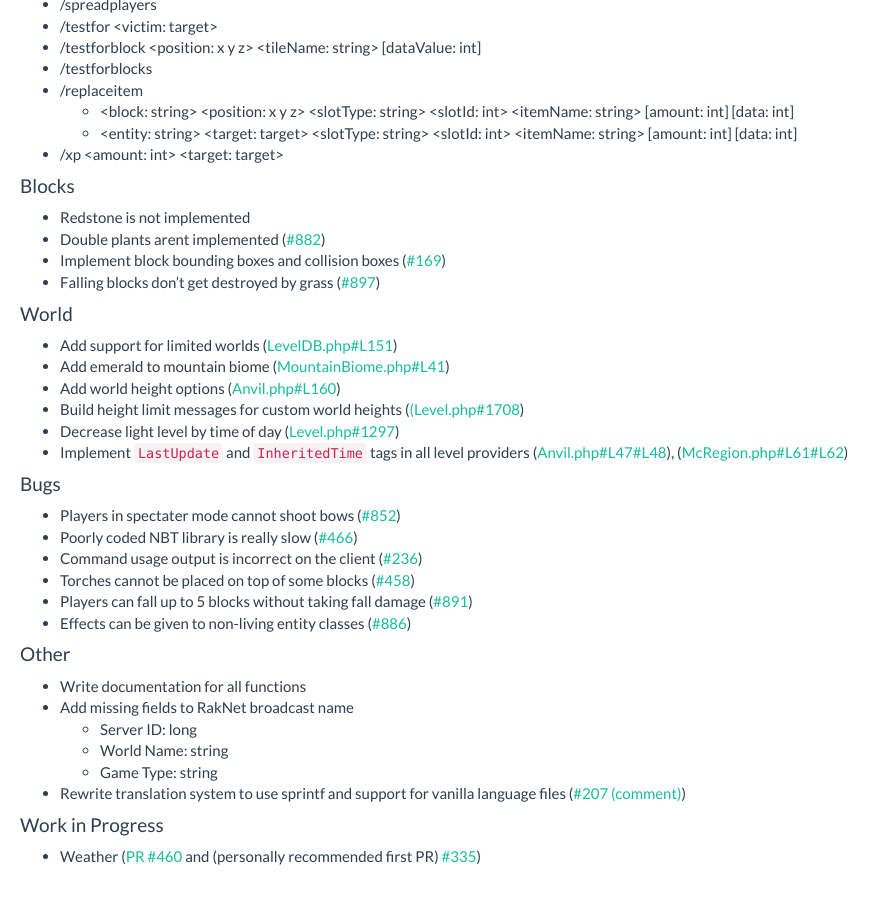
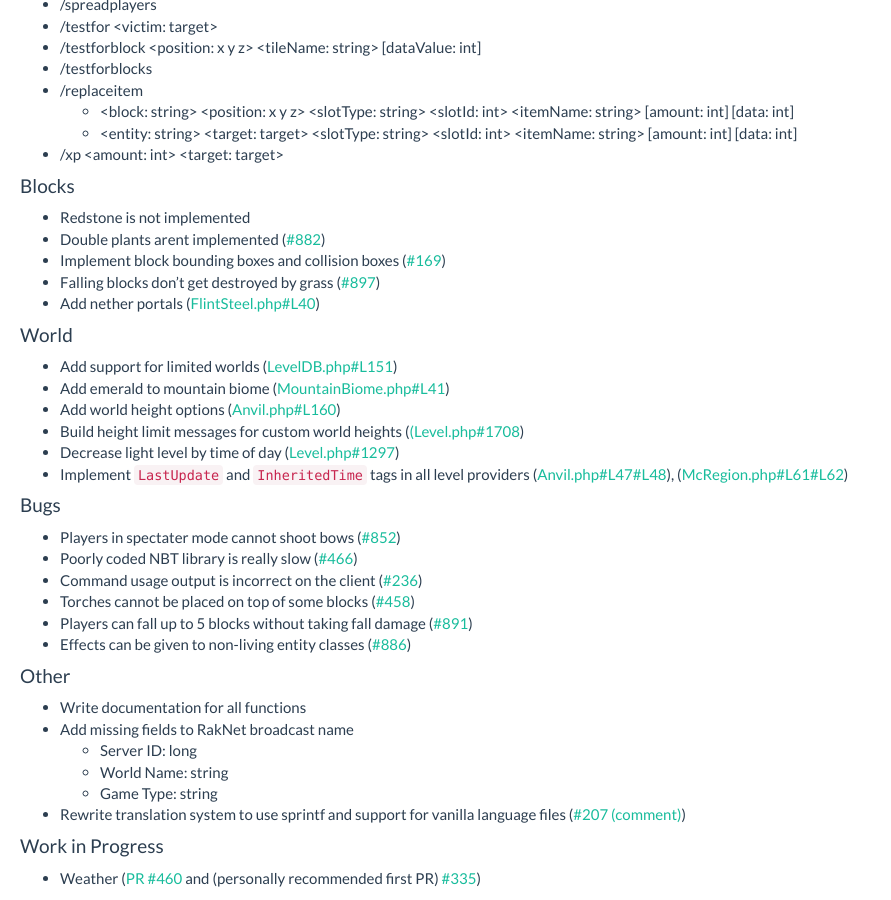
Before and after one commit to GNU-Droid/pe.thediamondyt.tk, a Jekyll site: the page built from _wiki/software/server/softwares/pocketmine/TODO.md, in a window 1280 px wide and 900 px high, scrolled down 630 px. Shown: the whole window, without its empty margins (0-891 px from the left). Built offline with Jekyll 4.4.1, drawn with Linux system fonts in a browser that asks for light colours; before the commit the page ends 1508 px from its top, so only the background shows below that.

Commit message:
Update TODO.md

```diff
--- a/_wiki/software/server/softwares/pocketmine/TODO.md
+++ b/_wiki/software/server/softwares/pocketmine/TODO.md
@@ -41,6 +41,7 @@ A compiled list of all things that arent currently implemented in PocketMine, bu
  * Double plants arent implemented ([#882](https://github.com/pmmp/PocketMine-MP/issues/882))
  * Implement block bounding boxes and collision boxes ([#169](https://github.com/pmmp/PocketMine-MP/issues/169))
  * Falling blocks don't get destroyed by grass ([#897](https://github.com/pmmp/PocketMine-MP/issues/897))
+ * Add nether portals ([FlintSteel.php#L40](https://github.com/pmmp/PocketMine-MP/blob/api3/blocks/src/pocketmine/item/FlintSteel.php#L40))
 
 #### World
  * Add support for limited worlds ([LevelDB.php#L151](https://github.com/pmmp/PocketMine-MP/blob/api3/blocks/src/pocketmine/level/format/io/leveldb/LevelDB.php#L151))
```
